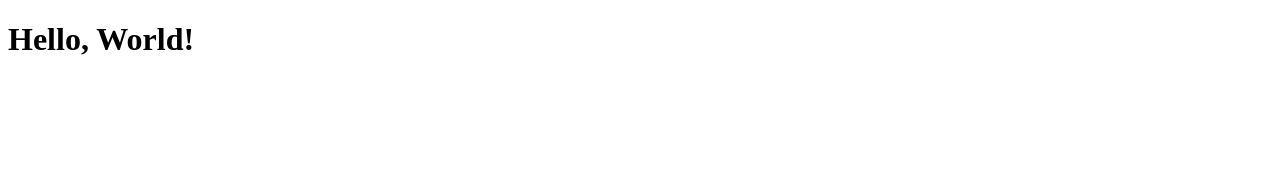
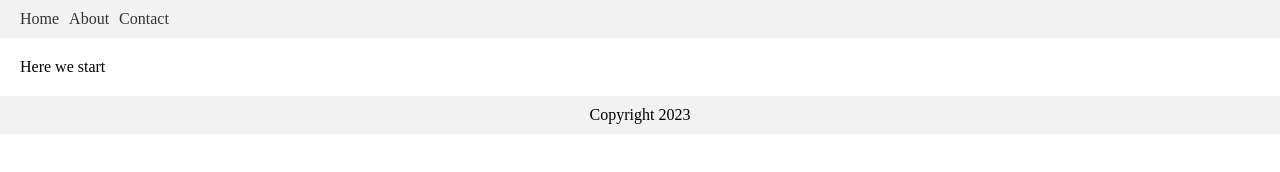
Before and after one commit to Krokee/TrelloToReport, an Eleventy site: page src/index.njk in a window 1280 px wide. Built offline with nearby package versions, Linux system fonts and the light colour scheme; Eleventy itself is replaced by a stand-in of ours; files that its build step writes are made by us from their sources.

Commit message:
Basic stylesheet

```diff
--- /dev/null
+++ b/src/css/style.css
@@ -0,0 +1,78 @@
+/* Reset default styles */
+html, body, div, span, applet, object, iframe,
+h1, h2, h3, h4, h5, h6, p, blockquote, pre,
+a, abbr, acronym, address, big, cite, code,
+del, dfn, em, img, ins, kbd, q, s, samp,
+small, strike, strong, sub, sup, tt, var,
+b, u, i, center,
+dl, dt, dd, ol, ul, li,
+fieldset, form, label, legend,
+table, caption, tbody, tfoot, thead, tr, th, td,
+article, aside, canvas, details, embed,
+figure, figcaption, footer, header, hgroup,
+menu, nav, output, ruby, section, summary,
+time, mark, audio, video {
+    margin: 0;
+    padding: 0;
+    border: 0;
+    font-size: 100%;
+    font: inherit;
+    vertical-align: baseline;
+}
+
+/* Set up a basic grid layout */
+.container {
+    max-width: 1200px;
+    margin: 0 auto;
+    display: grid;
+    grid-template-columns: 1fr;
+    grid-template-rows: auto;
+    grid-template-areas: "header" "main" "footer";
+}
+
+header {
+    grid-area: header;
+}
+
+main {
+    grid-area: main;
+}
+
+footer {
+    grid-area: footer;
+}
+
+/* Basic styles for the navigation menu */
+nav {
+    display: flex;
+    justify-content: space-between;
+    align-items: center;
+    padding: 10px 20px;
+    background-color: #f2f2f2;
+}
+
+nav ul {
+    display: flex;
+}
+
+nav ul li {
+    list-style: none;
+    margin-right: 10px;
+}
+
+nav ul li a {
+    text-decoration: none;
+    color: #333333;
+}
+
+/* Basic styles for the main content */
+main {
+    padding: 20px;
+}
+
+/* Basic styles for the footer */
+footer {
+    padding: 10px 20px;
+    text-align: center;
+    background-color: #f2f2f2;
+}
--- a/src/index.njk
+++ b/src/index.njk
@@ -1,9 +1,33 @@
+---
+title: "Here we start"
+date: "2023"
+---
+
 <!DOCTYPE html>
 <html>
 <head>
-  <title>My 11ty Project</title>
+  <meta charset="UTF-8">
+  <meta name="viewport" content="width=device-width, initial-scale=1.0">
+  <title>{{ title }}</title>
+  <link rel="stylesheet" href="/css/style.css">
 </head>
 <body>
-  <h1>Hello, World!</h1>
+  <header>
+    <nav>
+      <ul>
+        <li><a href="/">Home</a></li>
+        <li><a href="/about">About</a></li>
+        <li><a href="/contact">Contact</a></li>
+      </ul>
+    </nav>
+  </header>
+  <main>
+	<h1>{{title}}</h1>
+    {{ content }}
+  </main>
+  <footer>
+    <p>Copyright {{ date }}</p>
+  </footer>
+  <script src="/js/main.js"></script>
 </body>
 </html>
```
Also changed, not shown: 1 other file.
